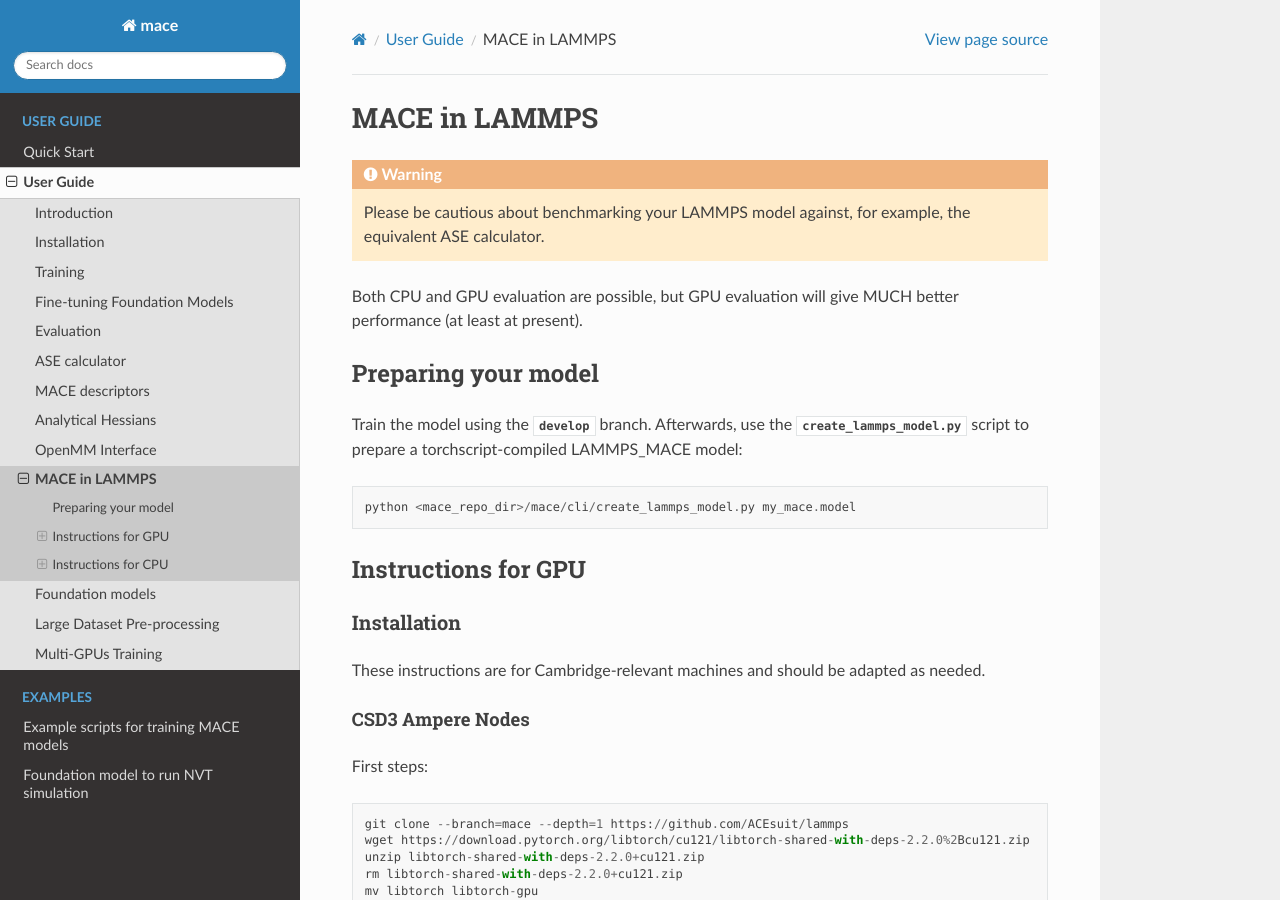
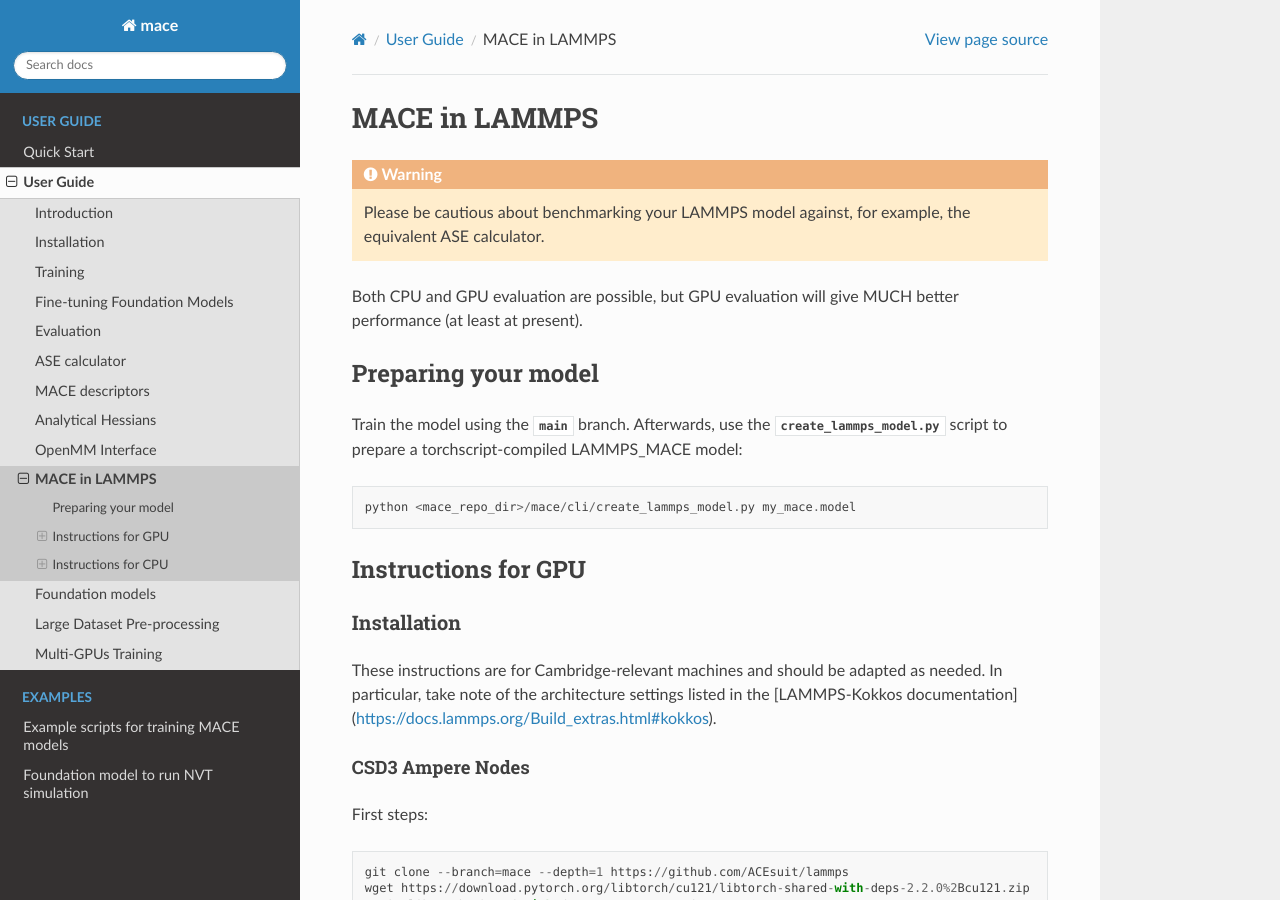
Before and after one commit to ACEsuit/mace, a Sphinx documentation site: the page built from docs/guide/lammps.rst, in a window 1280 px wide and 900 px high. Built offline with Sphinx 7.4.7 and the Read the Docs theme 2.0.0, drawn with Linux system fonts in a browser that asks for light colours; pages that are not in the unit, such as notebooks, are missing from menus.

Commit message:
Add LAMMPS-Kokkos link to architecture settings.

```diff
--- a/docs/guide/lammps.rst
+++ b/docs/guide/lammps.rst
@@ -15,7 +15,7 @@ MUCH better performance (at least at present).
 Preparing your model
 ====================
 
-Train the model using the `develop` branch. Afterwards, use the `create_lammps_model.py` script to prepare a torchscript-compiled LAMMPS_MACE model::
+Train the model using the `main` branch. Afterwards, use the `create_lammps_model.py` script to prepare a torchscript-compiled LAMMPS_MACE model::
 
     python <mace_repo_dir>/mace/cli/create_lammps_model.py my_mace.model
 
@@ -25,7 +25,7 @@ Instructions for GPU
 Installation
 ------------
 
-These instructions are for Cambridge-relevant machines and should be adapted as needed.
+These instructions are for Cambridge-relevant machines and should be adapted as needed. In particular, take note of the architecture settings listed in the [LAMMPS-Kokkos documentation](https://docs.lammps.org/Build_extras.html#kokkos).
 
 CSD3 Ampere Nodes
 ^^^^^^^^^^^^^^^^^
```
